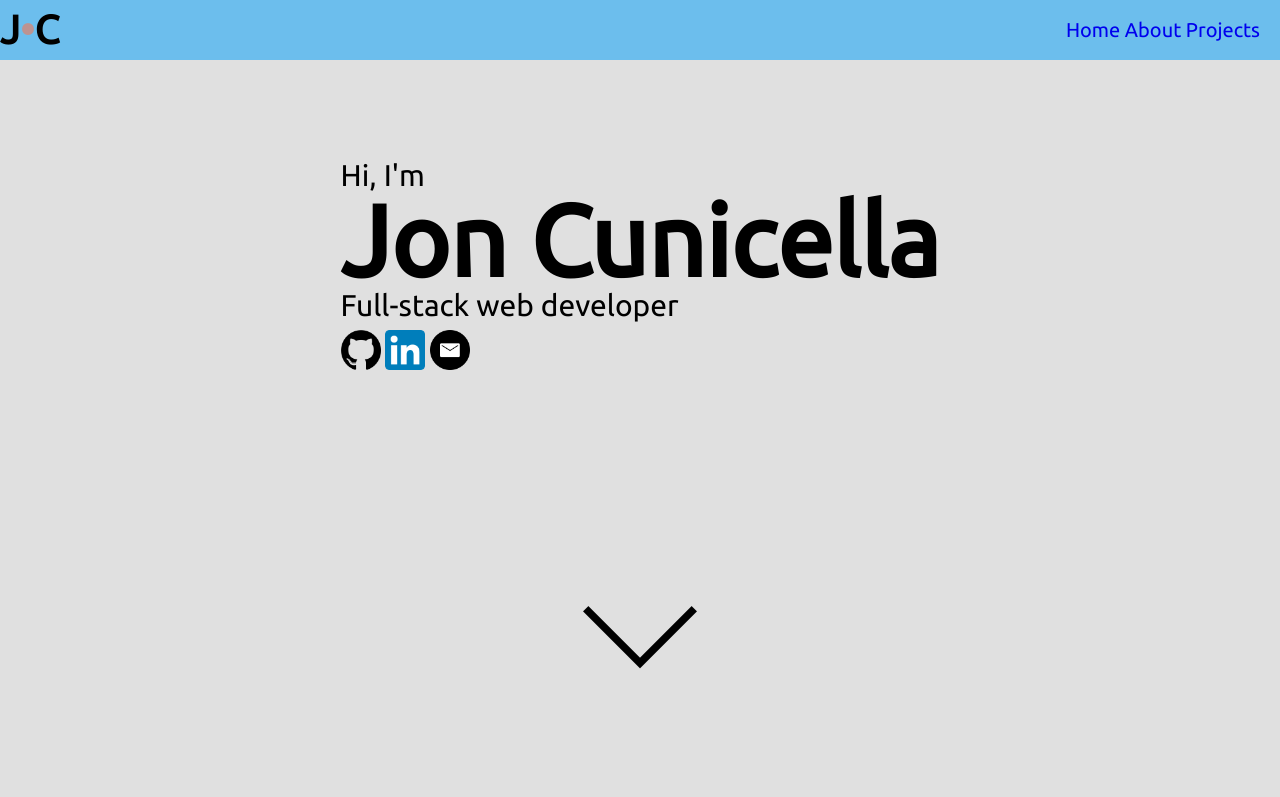
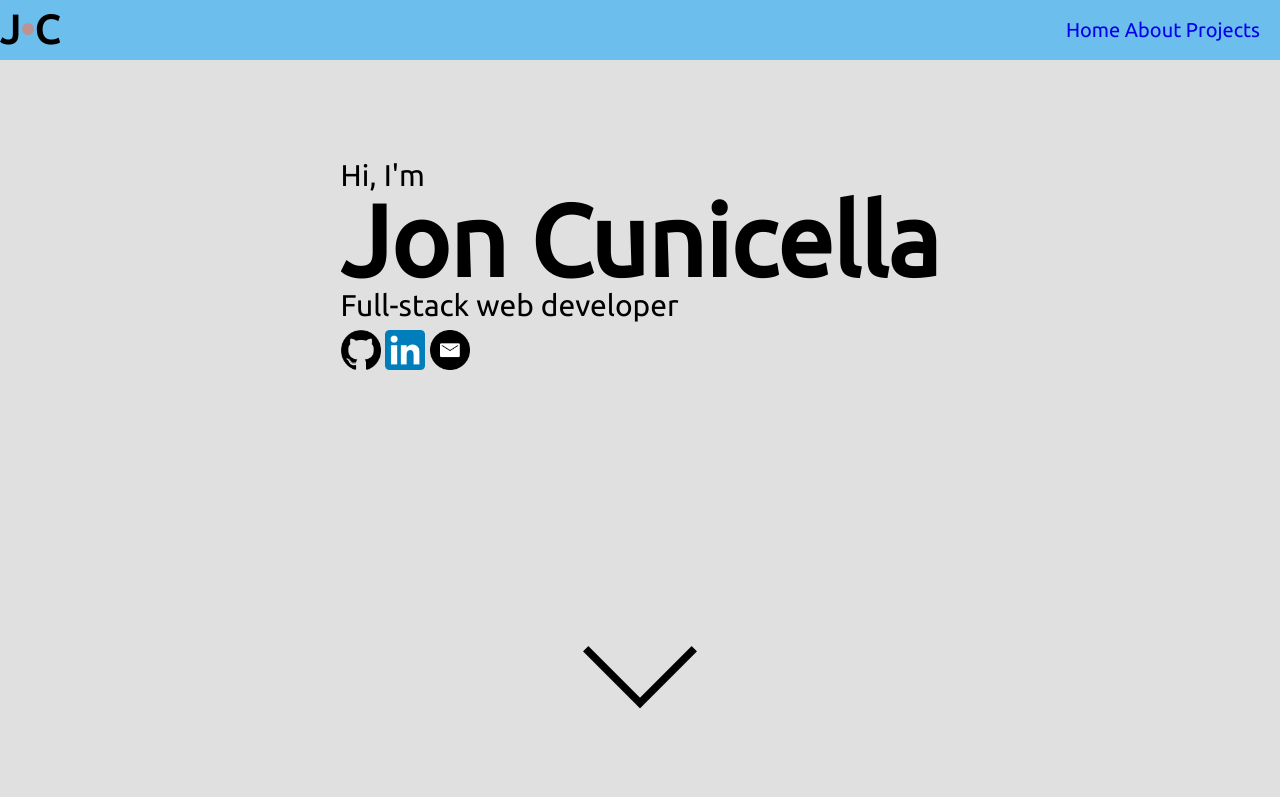
Before and after one commit to jon-cunicella/jon-cunicella.github.io, a website built with Parcel: page index.html in a window 1280 px wide. Shown: the top 797 px of the page. Built offline with nearby package versions, Linux system fonts and the light colour scheme; files whose address does not match are found by name.

Commit message:
Changed arrows to vh based so they should scale as well

```diff
--- a/css/index.css
+++ b/css/index.css
@@ -94,7 +94,7 @@ ul {
 
 .arrow {
   text-align: center;
-  margin-top: 18rem;
+  margin-top: 50vh;
 }
 
 .darkStyle {
```
